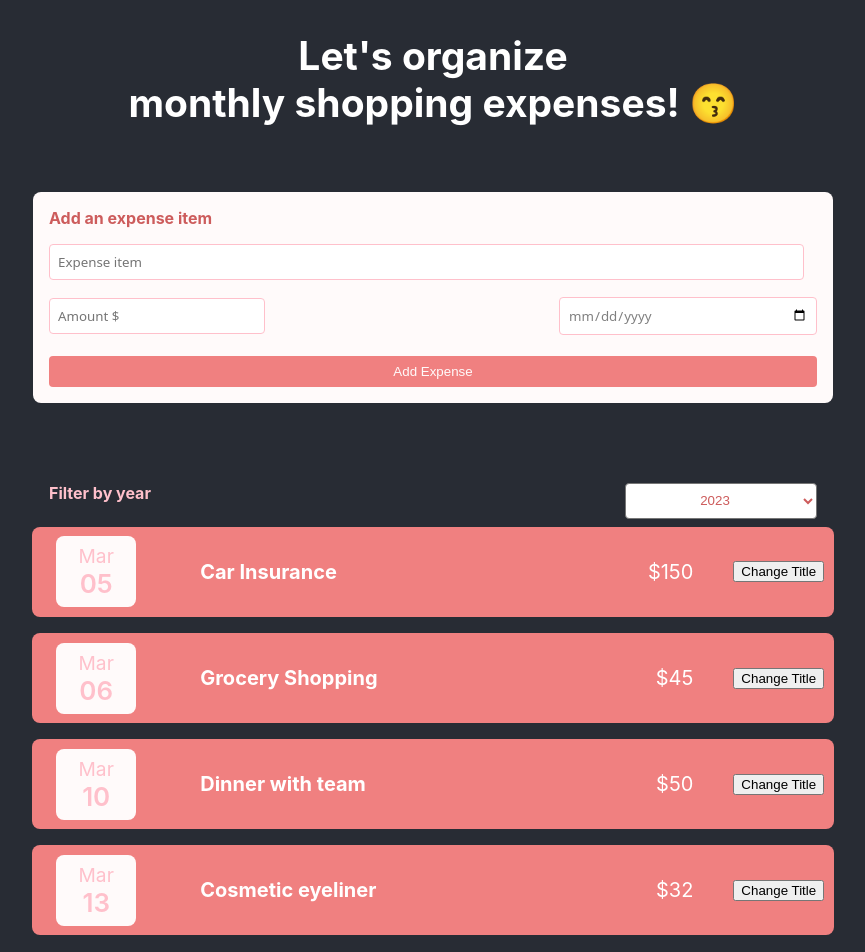
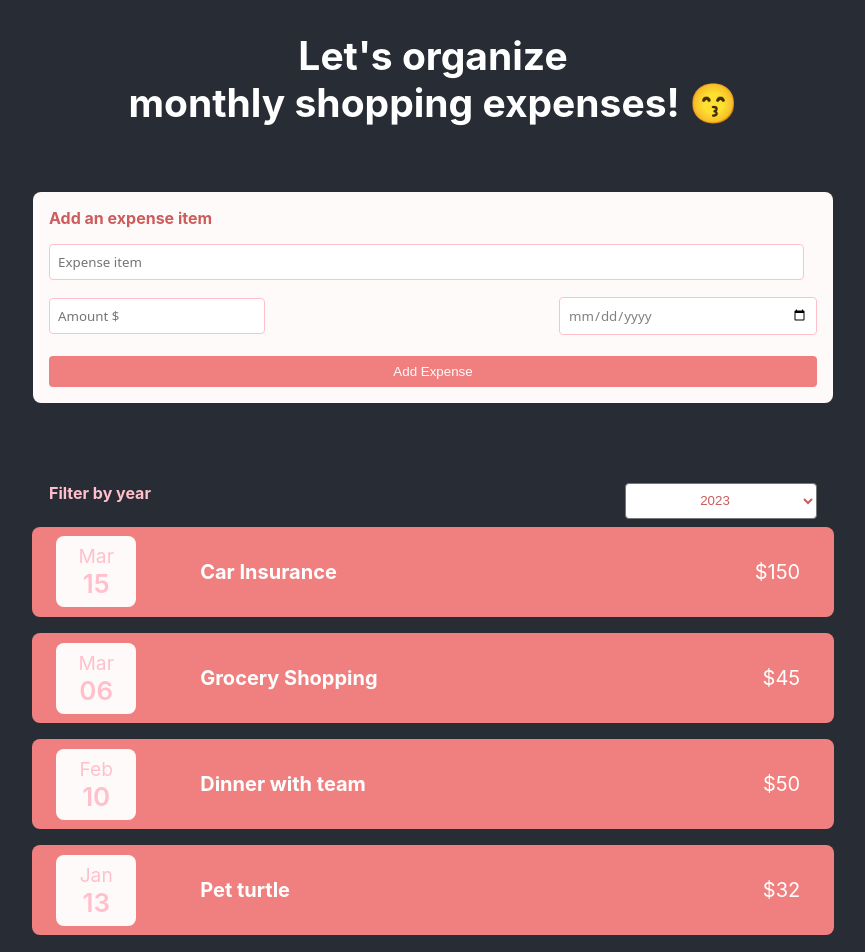
Before and after one commit to YvonneTou/expense-tracker, a React (Create React App) app: page / in a window 1280 px wide. Shown: the top 952 px of the page, without its empty margins (207-1072 px from the left). Built offline with nearby package versions, Linux system fonts and the light colour scheme; the HTML template or start-up script is replaced by a standard one.

Commit message:
add dynamic data

```diff
--- a/src/App.js
+++ b/src/App.js
@@ -1,21 +1,22 @@
-// import logo from './logo.svg';
+import React, { useState } from 'react';
+
 import "./App.css";
-// import ExpenseItem from "./components/ExpenseItem";
 import Expenses from "./components/Expenses/Expenses";
 import NewExpense from "./components/NewExpense/NewExpense";
 // This can also be written as arrow function
 // const App = (props) => {}
+const INITIAL_EXPENSES = [
+  { title: "Car Insurance", amount: 150, date: new Date(2023, 2, 15) },
+  { title: "Grocery Shopping", amount: 45, date: new Date(2023, 2, 6) },
+  { title: "Dinner with team", amount: 50, date: new Date(2023, 1, 10) },
+  { title: "Pet turtle", amount: 32, date: new Date(2023, 0, 13) },
+];
+
 function App() {
-  const expenses = [
-    { title: "Car Insurance", amount: 150, date: new Date(2023, 2, 5) },
-    { title: "Grocery Shopping", amount: 45, date: new Date(2023, 2, 6) },
-    { title: "Dinner with team", amount: 50, date: new Date(2023, 2, 10) },
-    { title: "Cosmetic eyeliner", amount: 32, date: new Date(2023, 2, 13) },
-  ];
+  const [expenses, setExpenses] = useState(INITIAL_EXPENSES);
 
   const addExpenseHandler = (expense) => {
-    console.log('In App.js')
-    console.log(expense);
+    setExpenses(prevExpenses => [expense, ...prevExpenses]);
   }
 
   return (
--- a/src/components/Expenses/ExpenseItem.js
+++ b/src/components/Expenses/ExpenseItem.js
@@ -18,9 +18,8 @@ function ExpenseItem(props) {
     <Card className='expense-item'>
       <ExpenseDate date={props.date} />
       <div className='expense-item__description'>
-        <h2>{title}</h2>
+        <h2>{props.title}</h2>
         <div className='expense-item__price'>${props.amount}</div>
-        <button onClick={clickHandler}>Change Title</button>
       </div>
     </Card>
   );
```
